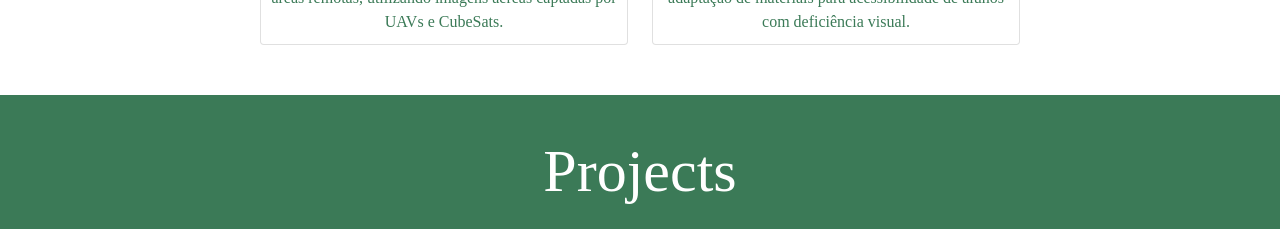
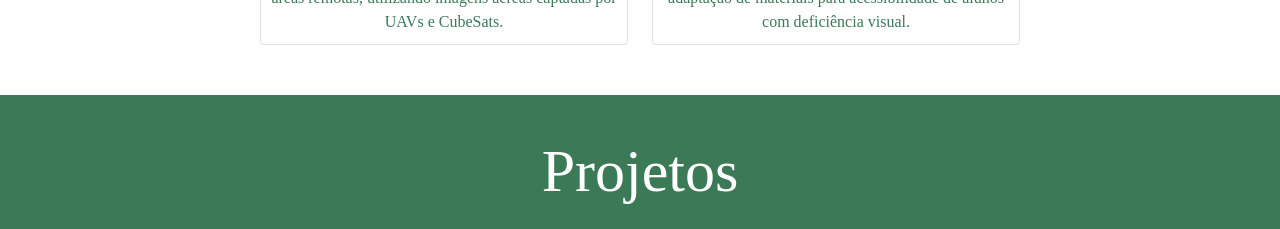
Before and after one commit to liviaceciliags/portfolio, a React (Vite) app: page / in a window 1280 px wide. Shown: the part 2400-2629 px from the top of the page. Built offline with nearby package versions, Linux system fonts and the light colour scheme.

Commit message:
Corrigindo nome de projetos

```diff
--- a/src/pages/Home/sections/Projects/Projects.tsx
+++ b/src/pages/Home/sections/Projects/Projects.tsx
@@ -52,7 +52,7 @@ const projects = [
         <StyledExperience>
             <Container maxWidth="lg">
                 <Box id="projects" pt={5} pb={3}>
-                    <Typography variant="h2" textAlign="center" color="primary.contrastText">Projects</Typography>
+                    <Typography variant="h2" textAlign="center" color="primary.contrastText">Projetos</Typography>
                 </Box>
                 <Grid container spacing={5} pb={3}>
                     {projects.map((project: ProjectCardProps, index: number) => (
```
